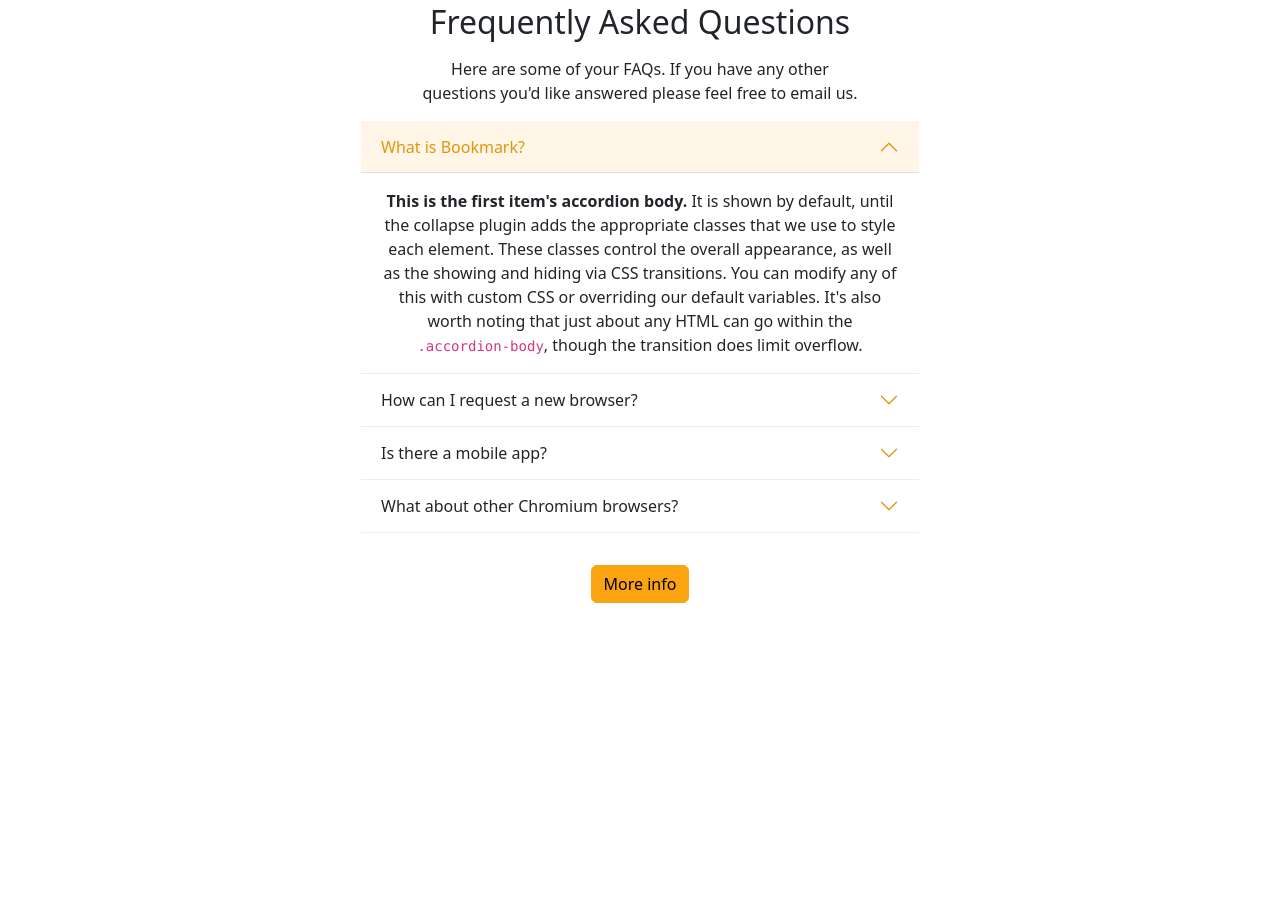
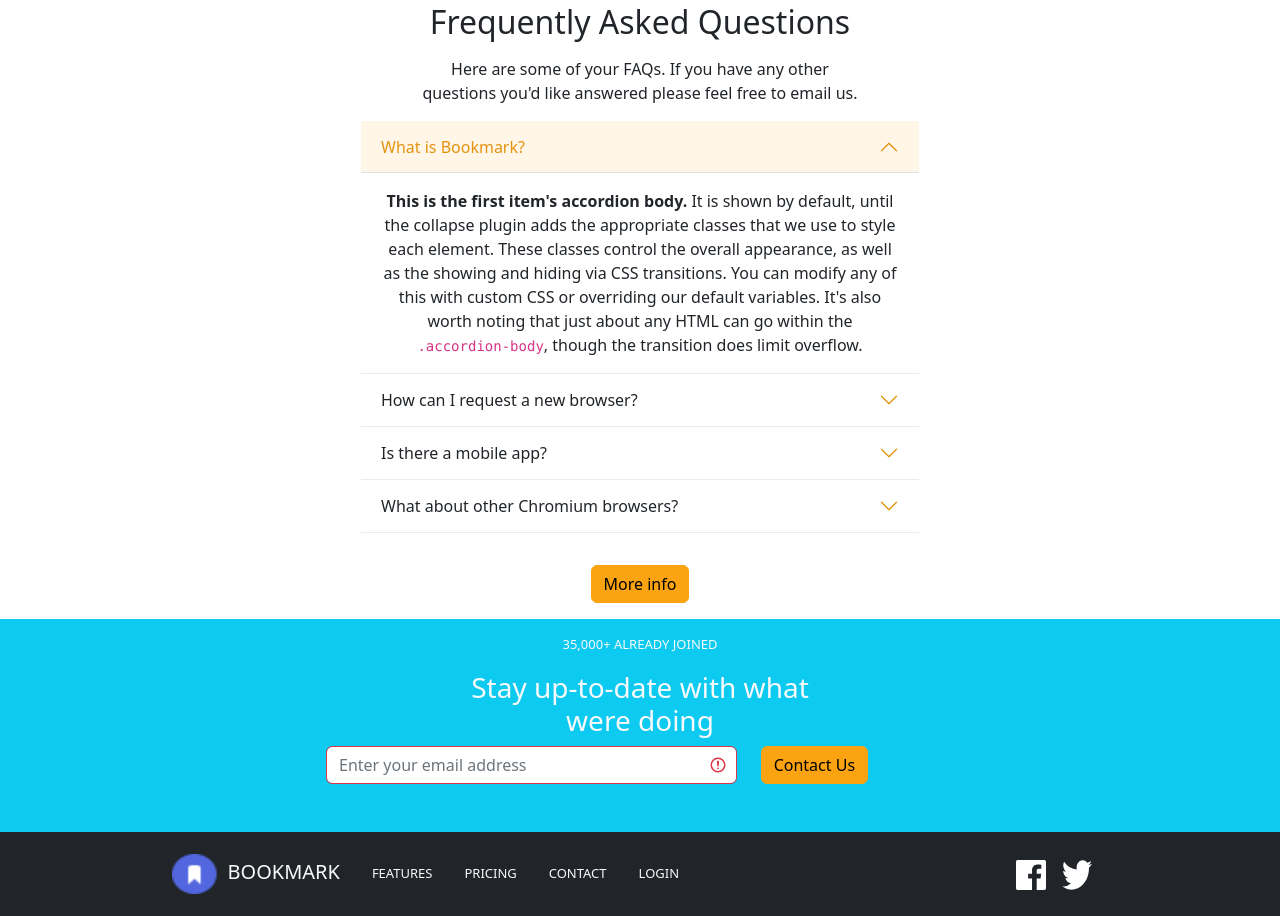
Before and after one commit to Cristian-Moller/sprint-2, a website: page index.html in a window 1280 px wide. Shown: the part 1991-2907 px from the top of the page. Before the commit the page ends 2610 px from the top, so only its background shows below. Drawn offline with nearby package versions, Linux system fonts and the light colour scheme.

Commit message:
Ejercicio 5. N2. Maquetación del footer y mensaje de error del formulario

```diff
--- a/index.html
+++ b/index.html
@@ -1,6 +1,5 @@
 <!DOCTYPE html>
 <html lang="en">
-
   <head>
     <meta charset="UTF-8" />
     <meta http-equiv="X-UA-Compatible" content="IE=edge" />
@@ -11,11 +10,9 @@
   </head>
 
   <body>
-
-    <div class="container">
     <nav class="navbar navbar-light fixed-top bg-light">
       <div class="container-fluid justify-content-around">
-          <a class="navbar-brand" href="/index.html">
+        <a class="navbar-brand" href="#">
           <img src="/images/logo-bookmark.svg" alt="" width="150" height="25" class="d-inline-block align-text-top" />
         </a>
         <div class="">
@@ -38,6 +35,7 @@
         </div>
       </div>
     </nav>
+    <div class="container">
 
       <div class="container-fluid" id="firts-container">
         <div class="row">
@@ -165,7 +163,7 @@
         <div class="container-fluid" id="download">
           <div class="row justify-content-evenly">
             <div class="card col-2 p-2" id="browser1">
-              <img src="/images/logo-chrome.svg" class="card-img-top" alt="...">
+              <img src="/images/logo-chrome.svg" class="card-img-top" alt="..." />
               <div class="card-body">
                 <h5 class="card-title">Add to Chrome</h5>
                 <p class="card-text">Minimum version 62</p>
@@ -173,7 +171,7 @@
               </div>
             </div>
             <div class="card col-2 p-2" id="browser2">
-              <img src="/images/logo-firefox.svg" class="card-img-top" alt="...">
+              <img src="/images/logo-firefox.svg" class="card-img-top" alt="..." />
               <div class="card-body">
                 <h5 class="card-title">Add to Firefox</h5>
                 <p class="card-text">Minimum version 55</p>
@@ -181,7 +179,7 @@
               </div>
             </div>
             <div class="card col-2 p-2" id="browser3">
-              <img src="/images/logo-opera.svg" class="card-img-top" alt="...">
+              <img src="/images/logo-opera.svg" class="card-img-top" alt="..." />
               <div class="card-body">
                 <h5 class="card-title">Add to Opera</h5>
                 <p class="card-text">Minimum version 46</p>
@@ -203,13 +201,13 @@
 
           <div class="accordion-item w-50">
             <h2 class="accordion-header" id="headingOne">
-              <button class="accordion-button" type="button" data-bs-toggle="collapse" data-bs-target="#collapseOne" aria-expanded="true" aria-controls="collapseOne">
-                What is Bookmark?
-              </button>
+              <button class="accordion-button" type="button" data-bs-toggle="collapse" data-bs-target="#collapseOne" aria-expanded="true" aria-controls="collapseOne">What is Bookmark?</button>
             </h2>
             <div id="collapseOne" class="accordion-collapse collapse show" aria-labelledby="headingOne" data-bs-parent="#accordionExample">
               <div class="accordion-body">
-                <strong>This is the first item's accordion body.</strong> It is shown by default, until the collapse plugin adds the appropriate classes that we use to style each element. These classes control the overall appearance, as well as the showing and hiding via CSS transitions. You can modify any of this with custom CSS or overriding our default variables. It's also worth noting that just about any HTML can go within the <code>.accordion-body</code>, though the transition does limit overflow.
+                <strong>This is the first item's accordion body.</strong> It is shown by default, until the collapse plugin adds the appropriate classes that we use to style each element. These
+                classes control the overall appearance, as well as the showing and hiding via CSS transitions. You can modify any of this with custom CSS or overriding our default variables. It's also
+                worth noting that just about any HTML can go within the <code>.accordion-body</code>, though the transition does limit overflow.
               </div>
             </div>
           </div>
@@ -221,7 +219,9 @@
             </h2>
             <div id="collapseTwo" class="accordion-collapse collapse" aria-labelledby="headingTwo" data-bs-parent="#accordionExample">
               <div class="accordion-body">
-                <strong>This is the second item's accordion body.</strong> It is hidden by default, until the collapse plugin adds the appropriate classes that we use to style each element. These classes control the overall appearance, as well as the showing and hiding via CSS transitions. You can modify any of this with custom CSS or overriding our default variables. It's also worth noting that just about any HTML can go within the <code>.accordion-body</code>, though the transition does limit overflow.
+                <strong>This is the second item's accordion body.</strong> It is hidden by default, until the collapse plugin adds the appropriate classes that we use to style each element. These
+                classes control the overall appearance, as well as the showing and hiding via CSS transitions. You can modify any of this with custom CSS or overriding our default variables. It's also
+                worth noting that just about any HTML can go within the <code>.accordion-body</code>, though the transition does limit overflow.
               </div>
             </div>
           </div>
@@ -233,7 +233,9 @@
             </h2>
             <div id="collapseThree" class="accordion-collapse collapse" aria-labelledby="headingThree" data-bs-parent="#accordionExample">
               <div class="accordion-body">
-                <strong>This is the third item's accordion body.</strong> It is hidden by default, until the collapse plugin adds the appropriate classes that we use to style each element. These classes control the overall appearance, as well as the showing and hiding via CSS transitions. You can modify any of this with custom CSS or overriding our default variables. It's also worth noting that just about any HTML can go within the <code>.accordion-body</code>, though the transition does limit overflow.
+                <strong>This is the third item's accordion body.</strong> It is hidden by default, until the collapse plugin adds the appropriate classes that we use to style each element. These
+                classes control the overall appearance, as well as the showing and hiding via CSS transitions. You can modify any of this with custom CSS or overriding our default variables. It's also
+                worth noting that just about any HTML can go within the <code>.accordion-body</code>, though the transition does limit overflow.
               </div>
             </div>
           </div>
@@ -245,7 +247,9 @@
             </h2>
             <div id="collapseFour" class="accordion-collapse collapse" aria-labelledby="headingFour" data-bs-parent="#accordionExample">
               <div class="accordion-body">
-                <strong>This is the fourth item's accordion body.</strong> It is hidden by default, until the collapse plugin adds the appropriate classes that we use to style each element. These classes control the overall appearance, as well as the showing and hiding via CSS transitions. You can modify any of this with custom CSS or overriding our default variables. It's also worth noting that just about any HTML can go within the <code>.accordion-body</code>, though the transition does limit overflow.
+                <strong>This is the fourth item's accordion body.</strong> It is hidden by default, until the collapse plugin adds the appropriate classes that we use to style each element. These
+                classes control the overall appearance, as well as the showing and hiding via CSS transitions. You can modify any of this with custom CSS or overriding our default variables. It's also
+                worth noting that just about any HTML can go within the <code>.accordion-body</code>, though the transition does limit overflow.
               </div>
             </div>
           </div>
@@ -254,7 +258,71 @@
           </div>
         </div>
       </section>
+
     </div>
+    <footer>
+      <div class="bg-info">
+        <div class="container mt-3">
+          <div class="row justify-content-center">
+            <div class="col-4 text-light">
+              <p class="text-center">35,000+ ALREADY JOINED</p>
+              <h3 class="text-center">Stay up-to-date with what were doing</h3>
+            </div>
+          </div>
+        </div>
+        <form class="was-validated">
+          <div class="row justify-content-center pb-5">
+            <div class="col-4">
+              <input type="email" class="form-control is-invalid" id="inputEmail3" placeholder="Enter your email address" pattern="[a-z0-9._%+-]+@[a-z0-9.-]+\.[a-z]{2,4}$" required>
+            </div>
+            <div class="col-2">
+              <button type="submit" class="btn btn-primary">Contact Us</button>
+            </div>
+          </div>
+
+        </form>
+      </div>
+      <nav class="navbar navbar-light bg-dark">
+        <div class="container-fluid justify-content-around">
+          <div>
+            <ul class="nav">
+              <li class="nav-item">
+                <a class="navbar-brand text-light" href="#">
+                  <img src="/images/logo-bookmark1.png" alt="" width="50" height="40" />
+                  BOOKMARK
+                </a>
+              </li>
+              <li class="nav-item">
+                <a class="nav-link text-light" href="#feature"> <p>FEATURES</p> </a>
+              </li>
+              <li class="nav-item">
+                <a class="nav-link text-light" href="#pricing"> <p>PRICING</p> </a>
+              </li>
+              <li class="nav-item">
+                <a class="nav-link text-light" href="#contactus"> <p>CONTACT</p> </a>
+              </li>
+              <li class="nav-item">
+                <a class="nav-link text-light" href="#"> <p>LOGIN</p> </a>
+              </li>
+            </ul>
+          </div>
+          <div>
+            <ul class="nav">
+              <li class="nav-item">
+                <a class="navbar-brand text-light" href="#">
+                  <img src="/images/icon-facebook.svg" alt="" width="30" height="30" />
+                </a>
+              </li>
+              <li class="nav-item">
+                <a class="navbar-brand text-light" href="#">
+                  <img src="/images/icon-twitter.svg" alt="" width="30" height="30" />
+                </a>
+              </li>
+            </ul>
+          </div>
+        </div>
+      </nav>
+    </footer>
   </body>
 
 </html>
--- a/sass/main.scss
+++ b/sass/main.scss
@@ -230,3 +230,13 @@ body {
 button.accordion-button.collapsed::after{
   background-image: var(--bs-accordion-btn-active-icon);
 }
+
+footer{
+  ul{
+    align-items: center;
+  }
+  p{
+    font-size: small;
+    padding-top: 1rem;
+  }
+}
```
Also changed, not shown: css/main.min.css, images/icon-facebook.svg (added), images/icon-twitter.svg (added), images/logo-bookmark1.png (added), 1 other file. Lines whose indentation alone changed are shown as unchanged.
